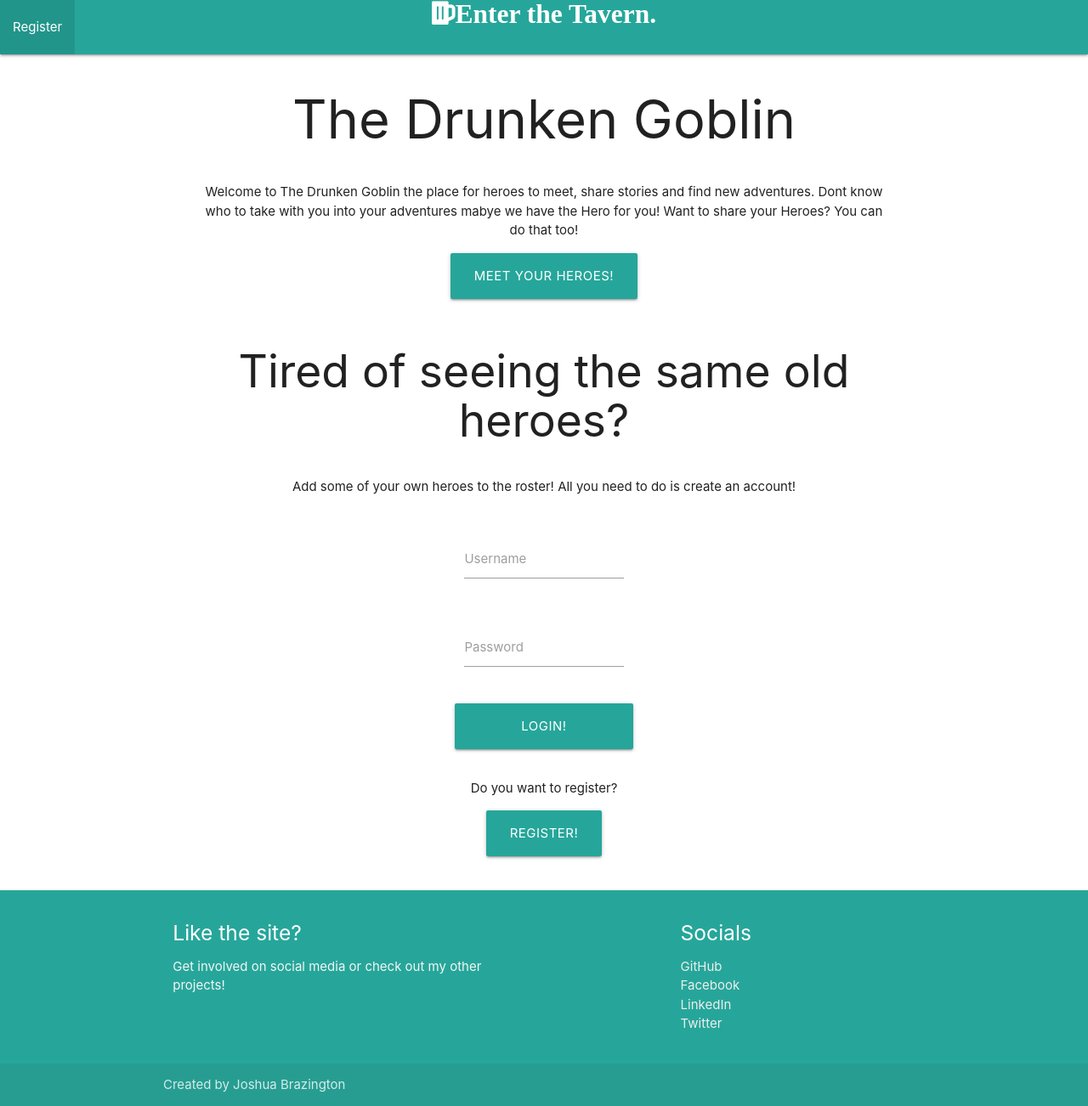
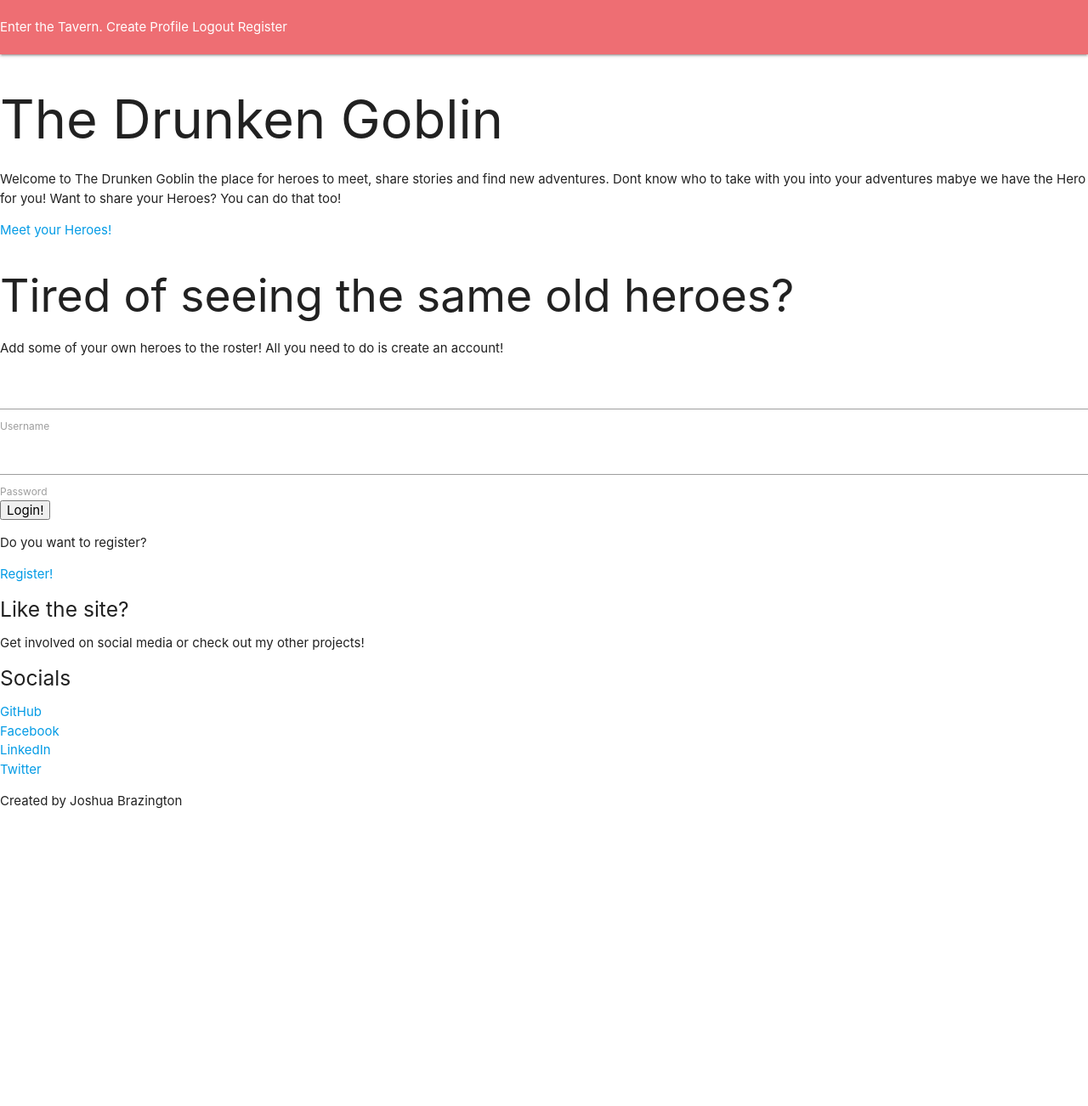
Before and after one commit to Code-Institute-Submissions/IBrazyI-The-Drunken-Goblin, a Flask app: page / in a window 1280 px wide. Shown: the whole page at 85% size. After the commit the page ends 952 px from the top, so only its background shows below. Run offline with Flask 2, Linux system fonts and the light colour scheme; some libraries are stand-ins or nearby versions.

Commit message:
Removed all styling from all html pages, ensuring to create functions and links with the database and esure these are working first

```diff
--- a/templates/base.html
+++ b/templates/base.html
@@ -14,29 +14,14 @@
 <body>
 
     <nav>
-        <div class="nav-wrapper teal lighten-1">
-          <a href="{{ url_for('tavern') }}" class="brand-logo center fas fa-beer nav-icon">Enter the Tavern.</a>
-          <ul class="left hide-on-med-and-down">
-            {% if session.user %}
-              <li><a href="{{ url_for('create') }}">Create</a></li>
-              <li><a href="{{ url_for('profile', username=session['user']) }}">Profile</a></li>
-              <li><a href="{{ url_for('logout') }}">Logout</a></li>
-            {% else %}
-              <li><a href="{{ url_for('register') }}">Register</a></li>
-            {% endif %}
-          </ul>
+        <div class="">
+          <a href="{{ url_for('tavern') }}" class="">Enter the Tavern.</a>
+          <a href="{{ url_for('create') }}">Create</a>
+          <a href="{{ url_for('profile') }}">Profile</a>
+          <a href="{{ url_for('logout') }}">Logout</a>
+          <a href="{{ url_for('register') }}">Register</a>
         </div>
       </nav>
-
-      {% with messages = get_flashed_messages() %}
-      {% if messages %}
-          {% for message in messages %}
-              <div class="row flashes">
-                  <h4 class="light-blue lighten-4 center-align">{{ message }}</h4>
-              </div>
-          {% endfor %}
-      {% endif %}
-  {% endwith %}
 
       <main>
           {% block content %}
@@ -44,26 +29,26 @@
       </main>
 
 
-      <footer class="page-footer teal lighten-1">
-        <div class="container">
-          <div class="row">
-            <div class="col l6 s12">
-              <h5 class="white-text">Like the site?</h5>
-              <p class="grey-text text-lighten-4">Get involved on social media or check out my other projects!</p>
+      <footer class="">
+        <div class="">
+          <div class="">
+            <div class="">
+              <h5 class="">Like the site?</h5>
+              <p class="">Get involved on social media or check out my other projects!</p>
             </div>
-            <div class="col l4 offset-l2 s12">
-              <h5 class="white-text">Socials</h5>
+            <div class="">
+              <h5 class="">Socials</h5>
               <ul>
-                <li><a class="grey-text text-lighten-3" href="#!">GitHub</a></li>
-                <li><a class="grey-text text-lighten-3" href="#!">Facebook</a></li>
-                <li><a class="grey-text text-lighten-3" href="#!">LinkedIn</a></li>
-                <li><a class="grey-text text-lighten-3" href="#!">Twitter</a></li>
+                <li><a class="" href="#!">GitHub</a></li>
+                <li><a class="" href="#!">Facebook</a></li>
+                <li><a class="" href="#!">LinkedIn</a></li>
+                <li><a class="" href="#!">Twitter</a></li>
               </ul>
             </div>
           </div>
         </div>
-        <div class="footer-copyright">
-          <div class="container">
+        <div class="">
+          <div class="">
           Created by Joshua Brazington
           </div>
         </div>
--- a/templates/landing.html
+++ b/templates/landing.html
@@ -2,58 +2,58 @@
     {% block content %}
 
 
-    <div class="row center">
-        <div class="col s12 landing-image valign-wrapper">
-            <div class="col s12 landing-text-container dark-background">
-                <div class="col s6 offset-s3">
-                    <h1 class="center-align landing-item">The Drunken Goblin</h1>
+    <div class="">
+        <div class="">
+            <div class="">
+                <div class="">
+                    <h1 class="">The Drunken Goblin</h1>
                 </div>
-                <div class="col s8 offset-s2">
-                    <p class="center-align landing-item">Welcome to The Drunken Goblin the place for heroes to meet, share stories and find new adventures. Dont know who to take with you into your adventures mabye we have the Hero for you! Want to share your Heroes? You can do that too!</p>
+                <div class="">
+                    <p class="">Welcome to The Drunken Goblin the place for heroes to meet, share stories and find new adventures. Dont know who to take with you into your adventures mabye we have the Hero for you! Want to share your Heroes? You can do that too!</p>
                 </div>
-                <div class=" col s8 offset-s2">
-                    <a class="waves-effect waves-light btn-large teal lighten-1 center-align landing-item" href="{{ url_for('tavern') }}">Meet your Heroes!</a>
+                <div class="">
+                    <a class="" href="{{ url_for('tavern') }}">Meet your Heroes!</a>
                 </div>
             </div>
         </div>
     </div>
 
-    <div class="row center valign-wrapper landing-spacer">
-        <div class="col s12 landing-text-container">
-            <div class="col s8 offset-s2">
-                <h2 class="center-align landing-item">Tired of seeing the same old heroes?</h2>
+    <div class="">
+        <div class="">
+            <div class="">
+                <h2 class="">Tired of seeing the same old heroes?</h2>
             </div>
-            <div class="col s4 offset-s4 line-divider"></div>
-            <div class="col s8 offset-s2">
-                <p class="center-align landing-item">Add some of your own heroes to the roster! All you need to do is create an account!</p>
+            <div class=""></div>
+            <div class="">
+                <p class="">Add some of your own heroes to the roster! All you need to do is create an account!</p>
             </div>
         </div>
     </div>
 
 
-    <div class="row center">
-        <div class="col s12 login-image valign-wrapper">
-            <form class="col s12 dark-background" method="POST" action="{{ url_for('landing') }}">
-                <div class="row login-input">
-                    <div class="input-field col s2 offset-s5">
+    <div class="">
+        <div class="">
+            <form class="" method="POST" action="{{ url_for('landing') }}">
+                <div class="">
+                    <div class="">
                         <input id="username" name="username" type="text" minlength="5" maxlength="15" pattern="^[a-zA-Z0-9]{5,15}$" class="validate" required>
                         <label for="username">Username</label>
                     </div>
                 </div>
-                <div class="row">
-                    <div class="input-field col s2 offset-s5">
+                <div class="">
+                    <div class="">
                         <input id="password" name="password" type="password" minlength="5" maxlength="15" pattern="^[a-zA-Z0-9]{5,15}$" class="validate" required>
                         <label for="password">Password</label>
                     </div>
                 </div>
-                <div class="row">
-                    <button type="submit" class="col s2 offset-s5 btn-large">
+                <div class="">
+                    <button type="submit" class="">
                         Login!
                     </button>
                 </div>
-                <div class="row col s12">
-                    <p class="center-align landing-item">Do you want to register?</p>
-                    <a class="waves-effect waves-light btn-large teal lighten-1 center-align landing-item" href="{{ url_for('register') }}">Register!</a>
+                <div class="">
+                    <p class="">Do you want to register?</p>
+                    <a class="" href="{{ url_for('register') }}">Register!</a>
                 </div>
             </form>
         </div>
```
Also changed, not shown: templates/create.html (+17 -17 lines), templates/edit.html (+17 -17 lines), templates/profile.html (+14 -14 lines), templates/register.html (+11 -11 lines), templates/tavern.html (+19 -19 lines).
